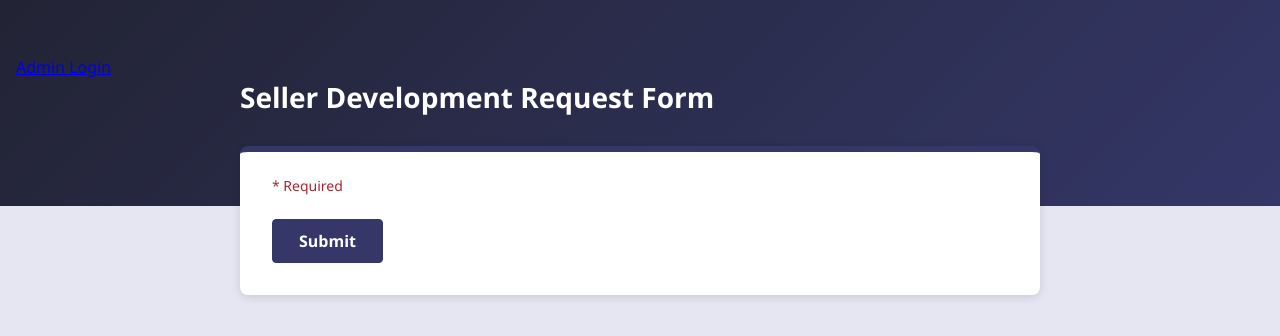
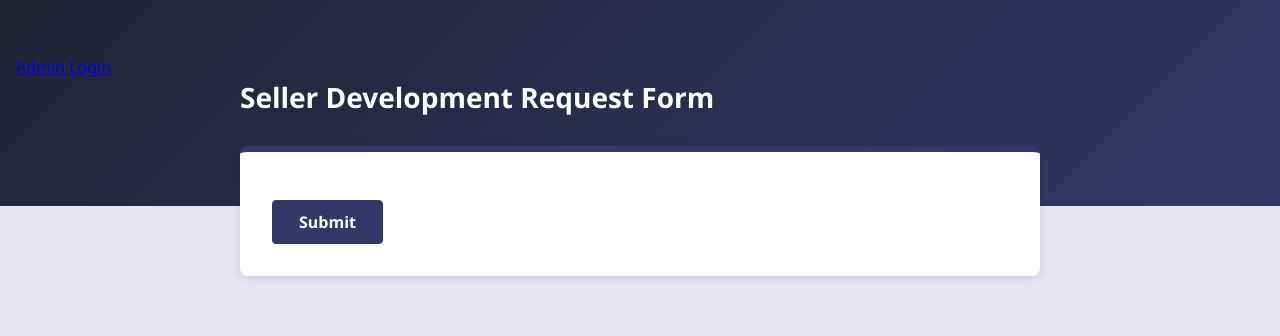
Before and after one commit to lloydismael/Seller-Development-Request-Form, a plain HTML site: page app/index.html in a window 1280 px wide. Drawn offline with Linux system fonts and the light colour scheme.

Commit message:
removed "required"

```diff
--- a/app/index.html
+++ b/app/index.html
@@ -12,8 +12,6 @@
     <div class="banner-inner"><h1 id="formTitle">Seller Development Request Form</h1></div></header>
 
   <main class="paper">
-    <p class="required-note"><span class="req">*</span> Required</p>
-
     <form id="bookingForm" novalidate>
       <div id="questions"></div>
       <div class="actions"><button type="submit" id="submitBtn" class="btn primary">Submit</button></div>
```
Also changed, not shown: index.html (+0 -2 lines).
